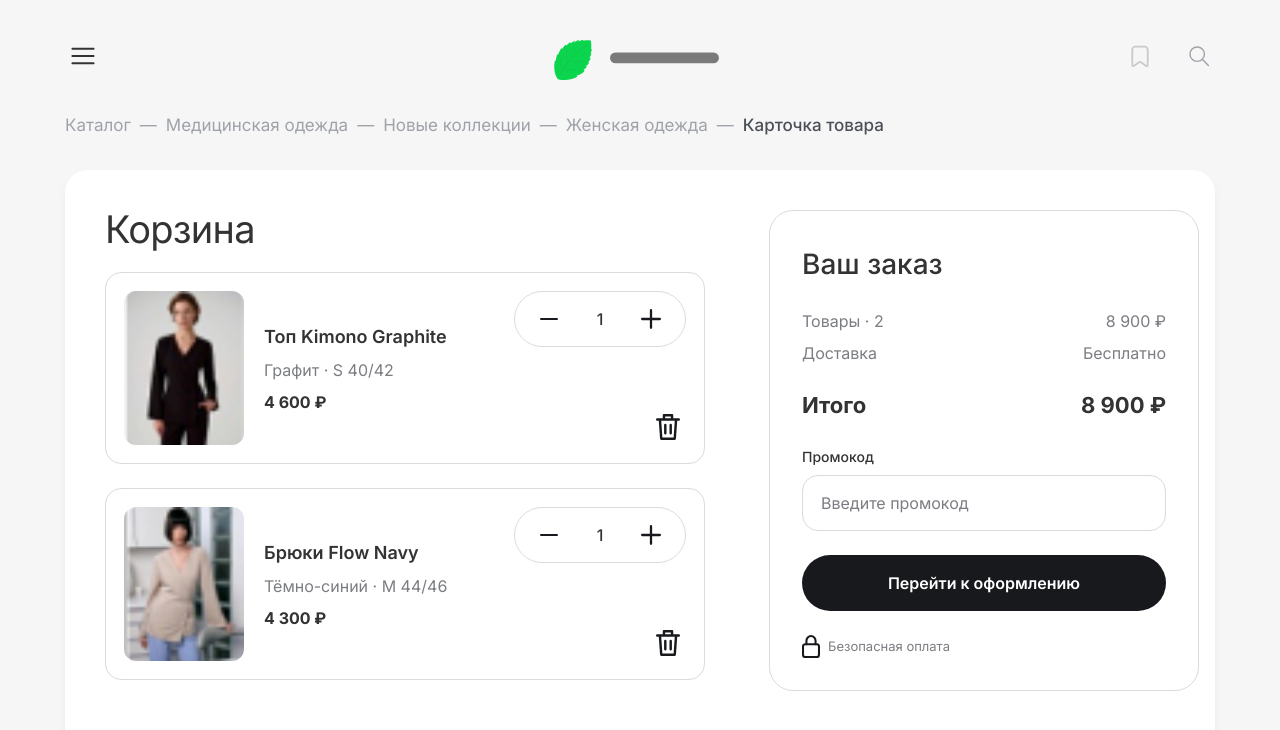
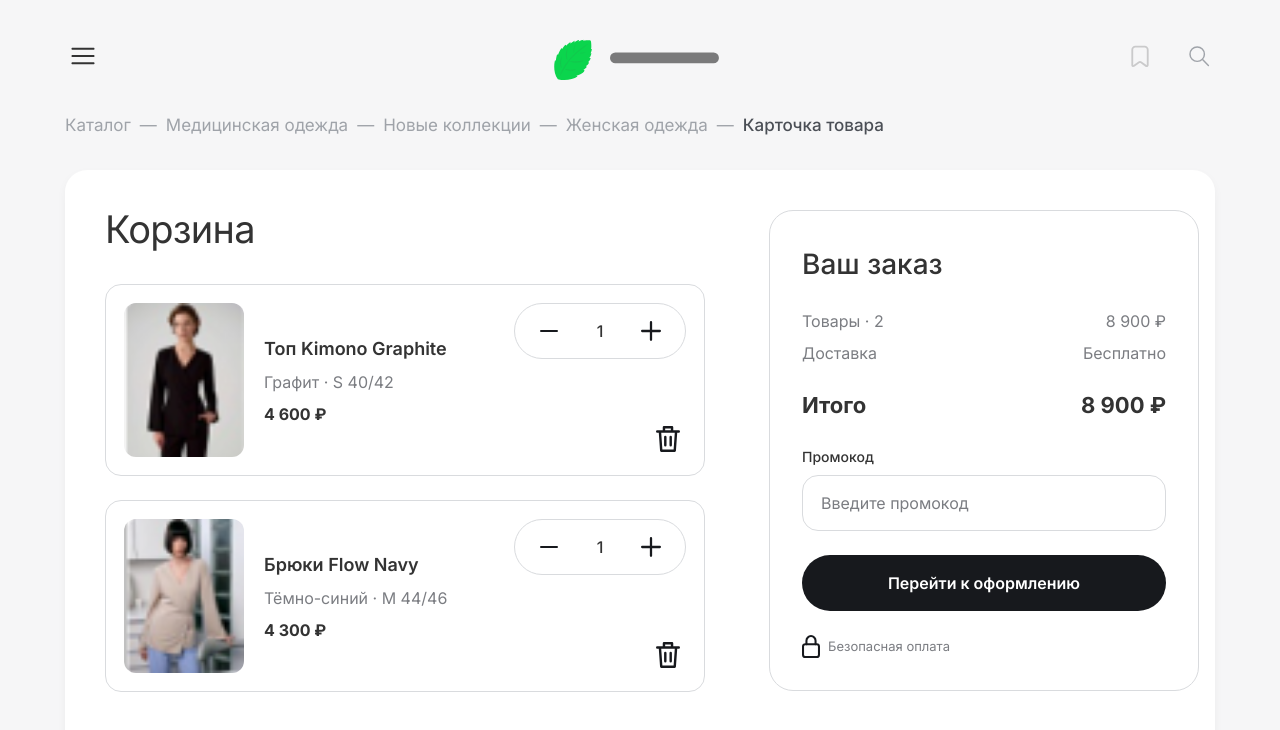
Before and after one commit to Evverr/Nimiti, a Next.js app: page /cart in a window 1280 px wide. Shown: the top 730 px of the page. Built offline with nearby package versions, Linux system fonts and the light colour scheme.

Commit message:
Align panel heading spacing

```diff
--- a/app/globals.css
+++ b/app/globals.css
@@ -134,7 +134,7 @@ img { display: block; }
 .alt-breadcrumbs::-webkit-scrollbar { display: none; }
 .alt-breadcrumbs strong { color: #4b4f56; font-weight: 500; }
 .alt-breadcrumbs a:hover { color: #4b4f56; }
-.alt-catalog-panel { width: 100%; max-width: 1500px; min-height: 1273px; margin: 0 auto; padding: 49px 40px 70px; border-radius: 22px; background: white; box-shadow: 0 4px 12px -2px rgba(23,25,29,.06); }
+.alt-catalog-panel { width: 100%; max-width: 1500px; min-height: 1273px; margin: 0 auto; padding: 40px 40px 70px; border-radius: 22px; background: white; box-shadow: 0 4px 12px -2px rgba(23,25,29,.06); }
 .alt-catalog-panel h1 { margin: 0 0 47px; font-size: 38px; line-height: 38px; font-weight: 400; letter-spacing: -.02em; }
 .alt-catalog-grid { width: 1420px; max-width: 100%; display: grid; grid-template-columns: repeat(5, minmax(0, 260px)); gap: 36px 30px; }
 .alt-product-card { position: relative; min-width: 0; height: 432px; color: #1f1f1f; background: transparent; outline: 0 solid transparent; }
@@ -251,7 +251,7 @@ img { display: block; }
 .two-column { max-width: 1672px; margin: 0 auto; display: grid; align-items: start; }
 .cart-page { min-height: calc(100vh - 104px); padding: 72px 128px 100px 120px; grid-template-columns: minmax(600px,930px) 430px; gap: 64px; }
 .cart-list > .muted { margin: 16px 0 28px; font-size: 18px; }
-.cart-list > h1 + .cart-item { margin-top: 24px; }
+.cart-list > h1 + .cart-item { margin-top: 36px; }
 .cart-item { min-height: 190px; margin-bottom: 24px; padding: 18px; display: grid; grid-template-columns: 120px 1fr auto; align-items: center; gap: 20px; border: 1px solid var(--nimiti-color-border-default); border-radius: var(--nimiti-radius-md); background: white; }
 .cart-item > img { width: 120px; height: 154px; border-radius: 12px; object-fit: cover; }
 .cart-copy h2 { margin: 0 0 8px; font-size: 18px; font-weight: 600; }
@@ -303,7 +303,7 @@ img { display: block; }
   .product-detail-media { height: 780px; }
   .two-column { grid-template-columns: minmax(0,1fr) 380px; gap: 36px; }
   :root { --header-gutter: 32px; }
-  .alt-catalog-panel { min-height: 0; padding: 40px 28px 52px; }
+  .alt-catalog-panel { min-height: 0; padding: 32px 28px 52px; }
   .alt-catalog-grid { grid-template-columns: repeat(3, minmax(0, 260px)); justify-content: space-between; }
   .modern-panel.product-page { grid-template-columns: minmax(360px, 1fr) minmax(320px, 1fr); gap: 36px; padding: 32px; }
   .modern-panel .product-detail-media { width: 80%; height: auto; aspect-ratio: 760 / 1000; justify-self: center; }
@@ -334,7 +334,7 @@ img { display: block; }
   .alt-catalog-logo, .alt-catalog-logo img { width: 130px; height: auto; }
   .alt-header-actions { gap: 8px; }
   .alt-breadcrumbs { height: 58px; padding-top: 18px; font-size: 13px; }
-  .alt-catalog-panel { padding: 28px 16px 34px; border-radius: 18px; }
+  .alt-catalog-panel { padding: 24px 16px 34px; border-radius: 18px; }
   .alt-catalog-panel h1 { margin-bottom: 22px; font-size: clamp(28px, 7vw, 34px); line-height: 1.15; }
   .alt-catalog-grid { grid-template-columns: repeat(2, minmax(0, 260px)); gap: 28px 16px; }
   .alt-product-media { width: 100%; height: auto; aspect-ratio: 13 / 18; }
```
